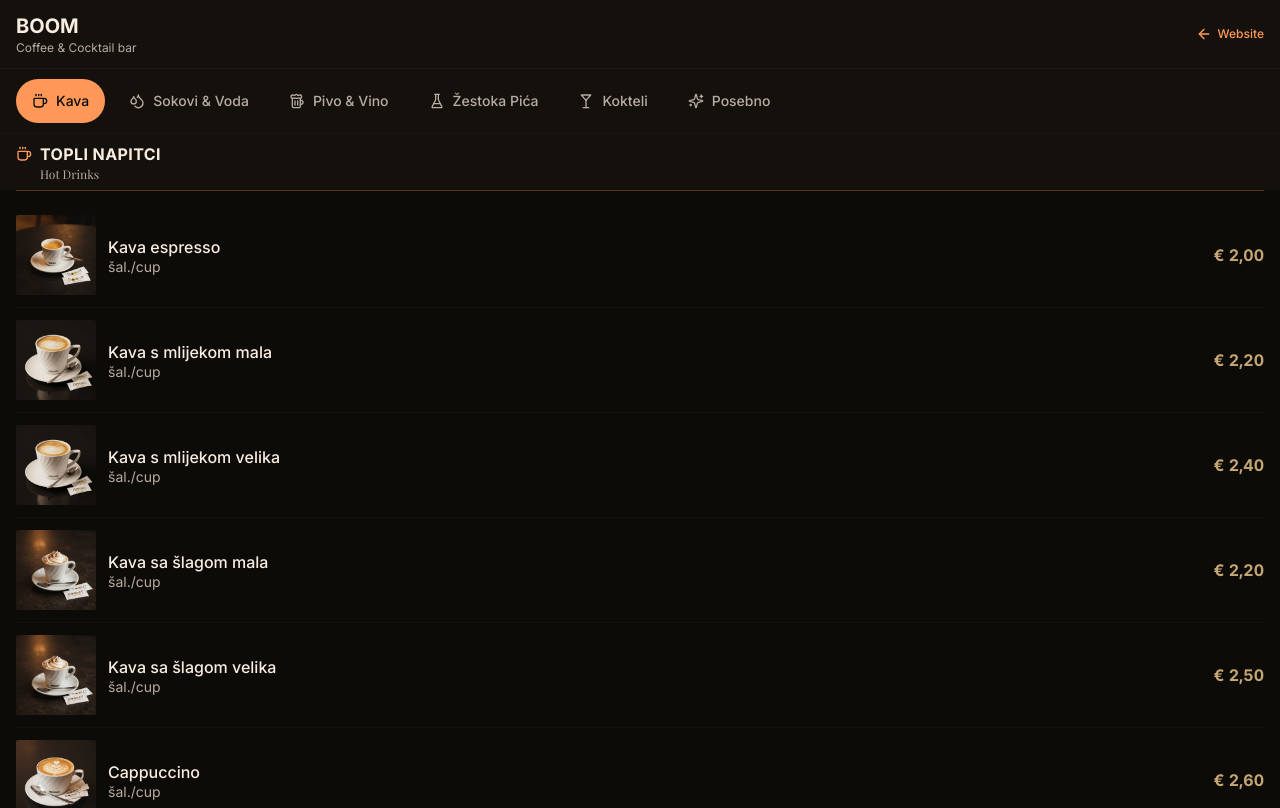
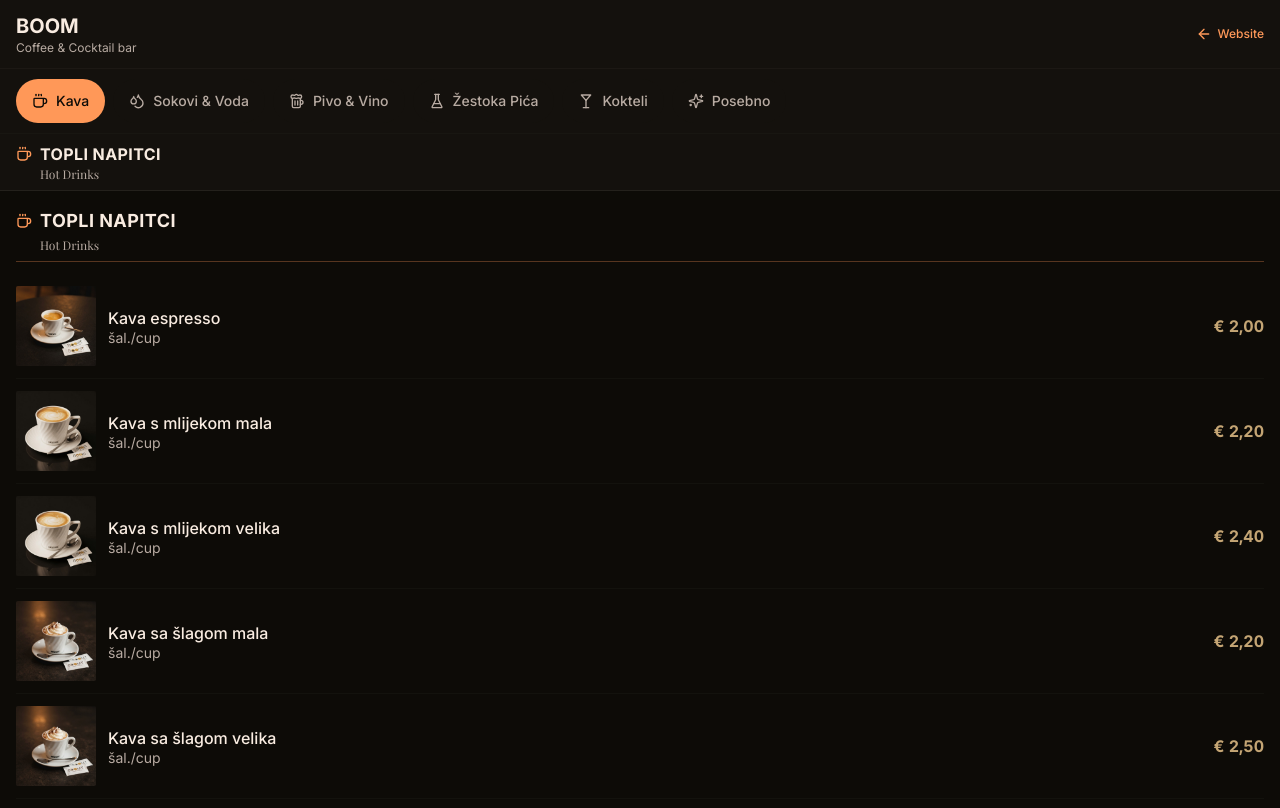
Before and after one commit to azzu90/boom-cafe-website, a Next.js app: page /qr in a window 1280 px wide. Shown: the top 808 px of the page. Built offline with nearby package versions, Linux system fonts and the light colour scheme; a web font is replaced by a local one.

Commit message:
style: adjust QRMenu maxHeight and background color styling
Co-authored-by: azzu90 <255371038+azzu90@users.noreply.github.com>

```diff
--- a/components/qr-menu.tsx
+++ b/components/qr-menu.tsx
@@ -693,7 +693,7 @@ export function QRMenu() {
       <div
         ref={stickyHeaderRef}
         className="sticky top-0 z-50 border-b border-border"
-        style={{ maxHeight: "120px", backgroundColor: "#14110D" }}
+        style={{ backgroundColor: "#14110D" }}
       >
         {/* Top bar */}
         <div className="px-4 py-3 flex items-center justify-between gap-4 max-w-full">
```
